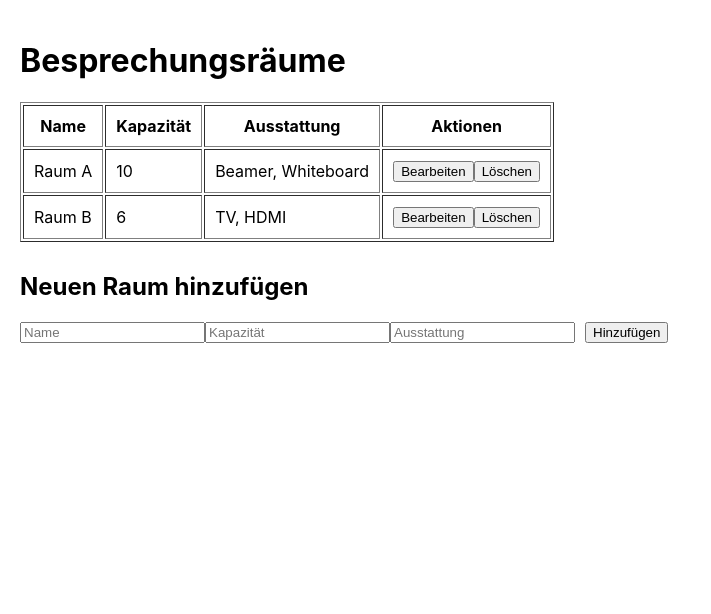
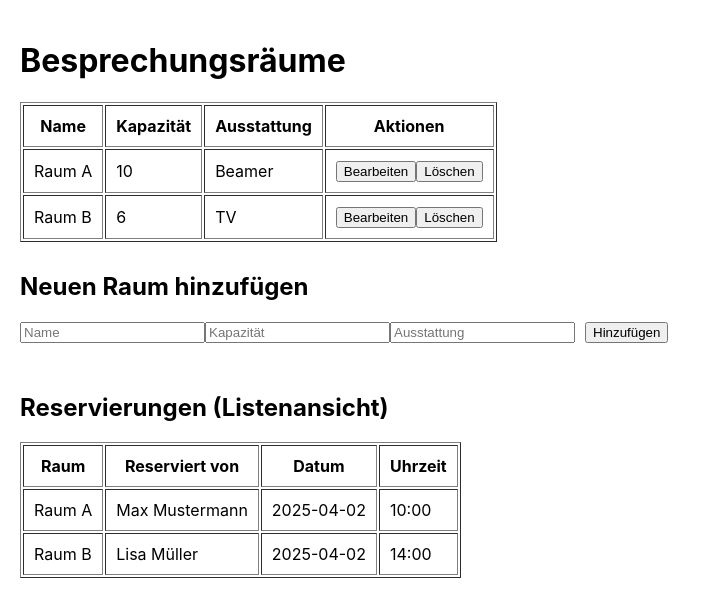
Before and after one commit to langbeni2/ProjektWoche01-04-25, a React (Create React App) app in the folder frontend/: page / in a window 1280 px wide. Shown: the top 614 px of the page, without its empty margins (0-711 px from the left). Built offline with nearby package versions, Linux system fonts and the light colour scheme.

Commit message:
Reservierungs-Listenansicht eingebaut mit Dummy-Daten

```diff
--- a/frontend/src/App.js
+++ b/frontend/src/App.js
@@ -2,18 +2,8 @@ import React, { useState } from "react";
 
 function App() {
   const [rooms, setRooms] = useState([
-    {
-      id: 1,
-      name: "Raum A",
-      capacity: 10,
-      equipment: "Beamer, Whiteboard"
-    },
-    {
-      id: 2,
-      name: "Raum B",
-      capacity: 6,
-      equipment: "TV, HDMI"
-    }
+    { id: 1, name: "Raum A", capacity: 10, equipment: "Beamer" },
+    { id: 2, name: "Raum B", capacity: 6, equipment: "TV" }
   ]);
 
   const [formRoom, setFormRoom] = useState({
@@ -22,6 +12,23 @@ function App() {
     capacity: "",
     equipment: ""
   });
+
+  const [reservations] = useState([
+    {
+      id: 1,
+      roomName: "Raum A",
+      reservedBy: "Max Mustermann",
+      date: "2025-04-02",
+      time: "10:00"
+    },
+    {
+      id: 2,
+      roomName: "Raum B",
+      reservedBy: "Lisa Müller",
+      date: "2025-04-02",
+      time: "14:00"
+    }
+  ]);
 
   const handleChange = (e) => {
     setFormRoom({
@@ -32,25 +39,21 @@ function App() {
 
   const handleAddOrUpdateRoom = () => {
     if (formRoom.id === null) {
-      // Neuer Raum
       const newId = rooms.length > 0 ? rooms[rooms.length - 1].id + 1 : 1;
       const newRoom = { id: newId, ...formRoom };
       setRooms([...rooms, newRoom]);
     } else {
-      // Bestehenden Raum aktualisieren
       const updatedRooms = rooms.map((room) =>
         room.id === formRoom.id ? formRoom : room
       );
       setRooms(updatedRooms);
     }
-    // Formular zurücksetzen
     setFormRoom({ id: null, name: "", capacity: "", equipment: "" });
   };
 
   const handleDeleteRoom = (id) => {
     const updatedRooms = rooms.filter((room) => room.id !== id);
     setRooms(updatedRooms);
-    // Falls man gerade diesen bearbeitet → abbrechen
     if (formRoom.id === id) {
       setFormRoom({ id: null, name: "", capacity: "", equipment: "" });
     }
@@ -115,6 +118,28 @@ function App() {
       <button onClick={handleAddOrUpdateRoom} style={{ marginLeft: "10px" }}>
         {formRoom.id === null ? "Hinzufügen" : "Speichern"}
       </button>
+
+      <h2 style={{ marginTop: "50px" }}>Reservierungen (Listenansicht)</h2>
+      <table border="1" cellPadding="10">
+        <thead>
+          <tr>
+            <th>Raum</th>
+            <th>Reserviert von</th>
+            <th>Datum</th>
+            <th>Uhrzeit</th>
+          </tr>
+        </thead>
+        <tbody>
+          {reservations.map((res) => (
+            <tr key={res.id}>
+              <td>{res.roomName}</td>
+              <td>{res.reservedBy}</td>
+              <td>{res.date}</td>
+              <td>{res.time}</td>
+            </tr>
+          ))}
+        </tbody>
+      </table>
     </div>
   );
 }
```
